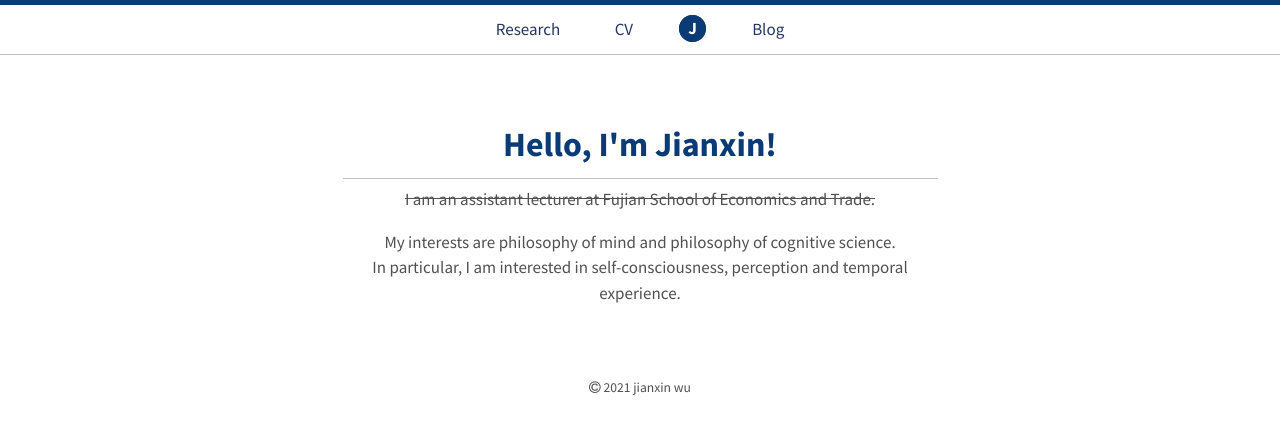
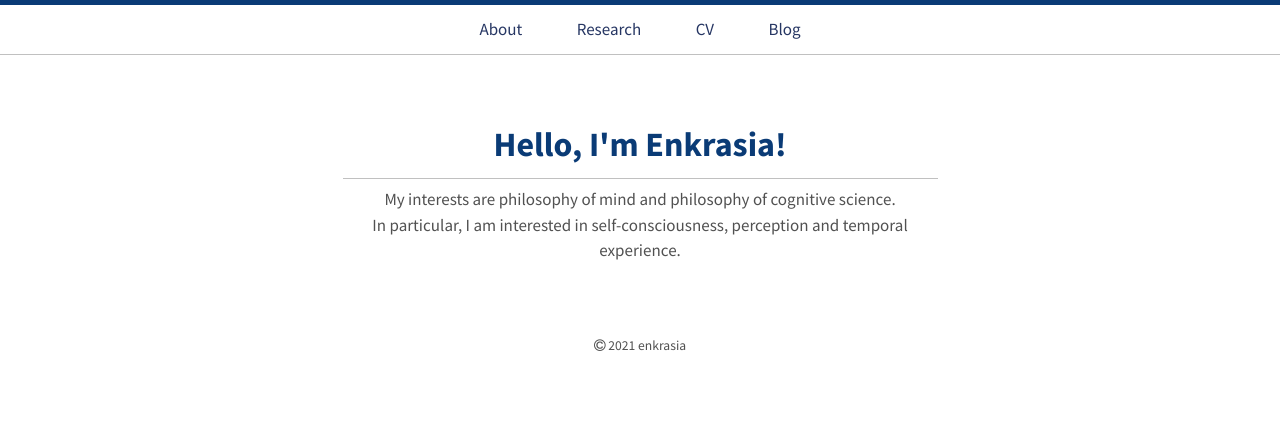
Before and after one commit to enkrasia/enkrasia.github.io, a Jekyll site: the page built from index.html, in a window 1280 px wide. Shown: the top 434 px of the page. Built offline with Jekyll 4.4.1, drawn with Linux system fonts in a browser that asks for light colours.

Commit message:
update site info

```diff
--- a/_config.yml
+++ b/_config.yml
@@ -1,4 +1,4 @@
-title:               Jianxin Wu
+title:               Enkrasia's Site
 url:                 https://enkrasia.github.io
 baseurl:             "https://enkrasia.github.io"
 
--- a/_layouts/default.html
+++ b/_layouts/default.html
@@ -6,9 +6,10 @@
   <body>
     <nav class="nav-main">
       <ul>
+      	<li class="hvr-underline-reveal"><a href="{{ site.baseurl }}/">About</a></li>
         <li class="hvr-underline-reveal"><a href="{{ site.baseurl }}/research.html">Research</a></li>
         <li class="hvr-underline-reveal"><a href="{{ site.baseurl }}/cv.html">CV</a></li>
-        <li class="logo"><a class="hvr-ripple-out" href="{{ site.baseurl }}/">J</a></li>
+        <!-- <li class="logo"><a class="hvr-ripple-out" href="{{ site.baseurl }}/">J</a></li> -->
         <li class="hvr-underline-reveal"><a href="{{ site.baseurl }}/blog/">Blog</a></li>
       </ul>
     </nav>
@@ -20,7 +21,7 @@
 
       <footer class="footer">
         <small>
-            <span class="copyright"><i class="fa fa-copyright"></i> <time datetime="{{ site.time | date_to_xmlschema }}">{{ site.time | date: '%Y' }}</time> Jianxin Wu</span>
+            <span class="copyright"><i class="fa fa-copyright"></i> <time datetime="{{ site.time | date_to_xmlschema }}">{{ site.time | date: '%Y' }}</time> Enkrasia</span>
             <!-- &middot; -->
             <!-- <span>Powered by <a href="http://jekyllrb.com/">Jekyll</a></span> -->
         </small>
--- a/index.html
+++ b/index.html
@@ -5,14 +5,10 @@ title: Home
 <div class="page">
 
   <header>
-    <h1 class="landing-title">Hello, I'm Jianxin!</h1>
+    <h1 class="landing-title">Hello, I'm Enkrasia!</h1>
   </header>
 
   <div class="text-center">
-    <p>
-      <del>I am an assistant lecturer at Fujian School of Economics and Trade.</del>
-    </p>
-
     <p>
       My interests are philosophy of mind and philosophy of cognitive science.</br>
       In particular, I am interested in self-consciousness, perception and temporal experience.
```
